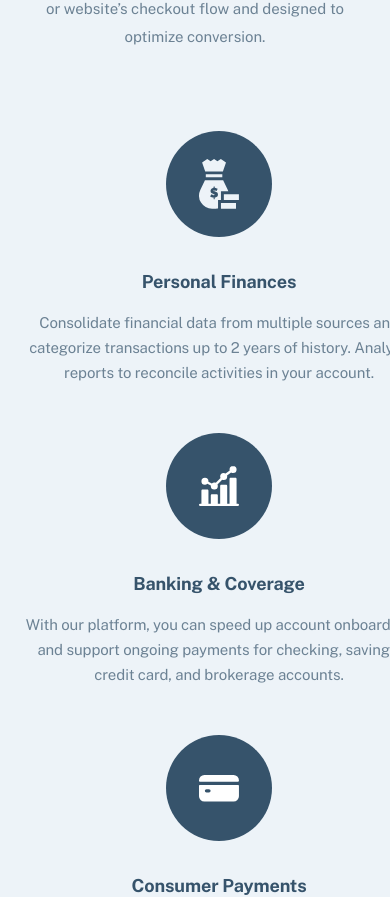
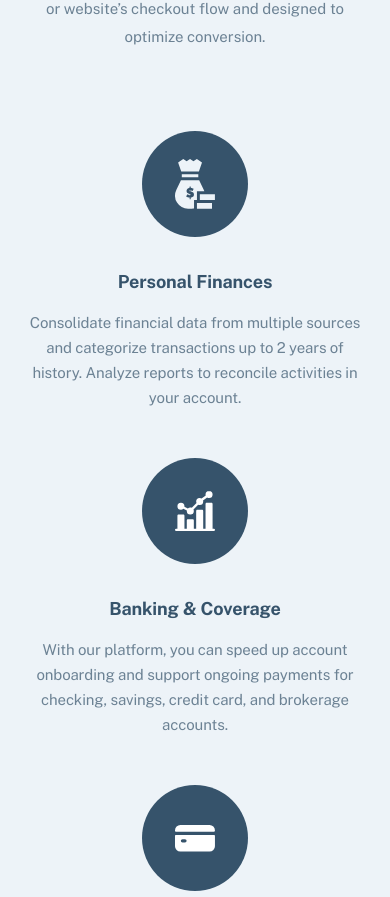
Before and after one commit to sophia-see/payapi, a Next.js app: page / in a window 390 px wide. Shown: the part 2435-3332 px from the top of the page. Built offline with nearby package versions, Linux system fonts and the light colour scheme.

Commit message:
fixed usages section

```diff
--- a/app/(home)/components/Usage.tsx
+++ b/app/(home)/components/Usage.tsx
@@ -26,9 +26,10 @@ export default function Usage() {
   return (
     <section
       className={`
-        w-full lg:max-w-[1110px] lg:mx-auto
-        mx-6 md:mx-[40px]
+        w-full
+        px-6 md:px-[40px] lg:px-[115px]
         flex flex-col gap-[48px] items-center md:gap-[10px] md:items-start md:flex-row lg:gap-[30px]
+        xl:px-0 xl:mx-auto xl:max-w-[1110px]
       `}
     >
       {
```
